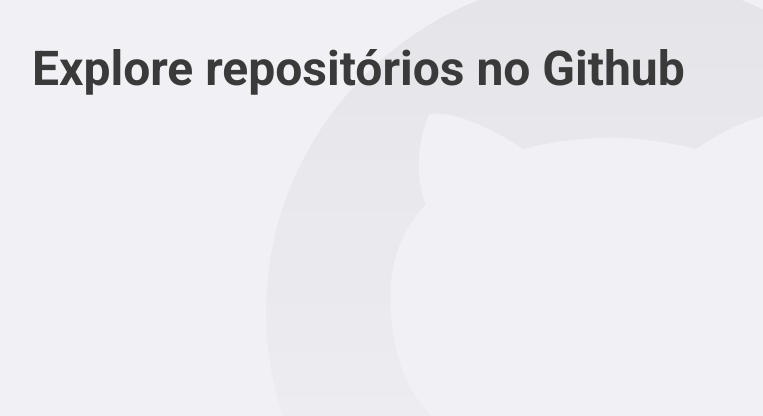
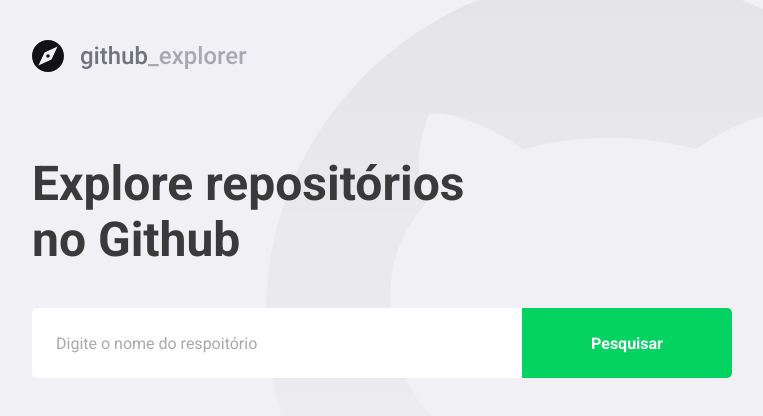
Before and after one commit to Ricnaga/github-projects, a React (Create React App) app: page / in a window 1280 px wide. Shown: the top 416 px of the page, without its empty margins (148-911 px from the left). Built offline with nearby package versions, Linux system fonts and the light colour scheme.

Commit message:
conecting API

```diff
--- a/package.json
+++ b/package.json
@@ -10,8 +10,11 @@
     "@types/node": "^12.0.0",
     "@types/react": "^16.9.53",
     "@types/react-dom": "^16.9.8",
+    "axios": "^0.21.0",
+    "polished": "^4.0.3",
     "react": "^17.0.1",
     "react-dom": "^17.0.1",
+    "react-icons": "^3.11.0",
     "react-router-dom": "^5.2.0",
     "react-scripts": "4.0.0",
     "styled-components": "^5.2.1",
--- a/src/pages/Dashboard/index.tsx
+++ b/src/pages/Dashboard/index.tsx
@@ -1,8 +1,62 @@
-import React from "react";
-import {Title} from './styles'
+import React, {useState, FormEvent} from "react";
+import {FiChevronRight} from 'react-icons/fi'
+import api from '../../services/api'
+
+import {Title, Form, Repositories} from './styles'
+import logoImg from '../../assets/logo.svg'
+import Repository from "../Repository";
+
+interface Repository{
+    full_name: string;
+    description:string;
+    owner:{
+        avatar_url: string;
+        login: string;
+    };
+}
 
 const Dashboard: React.FC = () => {
-    return <Title>Explore repositórios no Github</Title>
+    const [newRepo, setNewRepo] = useState('')
+    const [repositories, setRepositories] = useState<Repository[]>([])
+
+    async function handleAddRepository(event: FormEvent<HTMLFormElement>): Promise<void>{
+        event.preventDefault();
+
+        const response = await api.get(`repos/${newRepo}`)
+        const repository = response.data
+
+        setRepositories([...repositories, repository])
+        setNewRepo('')
+    }
+
+    return (
+        <>
+            <img src={logoImg} alt="Github Explorer"/>
+            <Title>Explore repositórios no Github</Title>
+
+            <Form onSubmit={handleAddRepository}>
+                <input value={newRepo}
+                onChange={(e) => setNewRepo(e.target.value)}
+                placeholder="Digite o nome do respoitório"
+                />
+                <button type="submit">Pesquisar</button>
+            </Form>
+            <Repositories>
+                {repositories.map(repository => (
+                    <a  key={repository.full_name} href="#">
+                        <img src={repository.owner.avatar_url}
+                        alt={repository.owner.login}/>
+                        <div>
+                            <strong>{repository.full_name}</strong>
+                            <p>{repository.description}</p>
+                        </div>
+                        <FiChevronRight size={20}/>
+                    </a>
+                ))}
+
+            </Repositories>
+        </>
+    )
 }
 
 export default Dashboard;
--- a/src/pages/Dashboard/styles.ts
+++ b/src/pages/Dashboard/styles.ts
@@ -1,6 +1,106 @@
 import styled from 'styled-components';
+import {shade} from 'polished';
 
 export const Title = styled.h1 `
-font-size: 48px;
-color:#3A3A3A;
+    font-size: 48px;
+    color:#3A3A3A;
+
+    max-width:450px;
+    line-height:56px;
+
+    margin-top:80px;
 `;
+
+export const Form = styled.form`
+    margin-top:40px;
+    max-width:700px;
+
+    display:flex;
+
+    input{
+        flex:1;
+        height:70px;
+        padding:0 24px;
+        border:0;
+        border-radius: 5px 0 0 5px;
+        color: #3A3A3A;
+
+        &::placeholder{
+            color:#A8A8B3;
+        }
+    }
+
+    button{
+        width:210px;
+        height:70px;
+        background: #04D361;
+        border-radius:0px 5px 5px 0px;
+        border:0;
+        color:#FFF;
+        font-weight:bold;
+        transition: background-color 0.2s;
+
+        &:hover{
+            background:${shade(0.2, '#04D361')}
+        }
+    }
+
+`;
+
+export const Repositories = styled.div`
+margin-top:80px;
+max-width:700px;
+
+a{
+    background:#FFF;
+
+    border-radius:5px;
+
+    width:100%;
+
+    padding:24px;
+
+    text-decoration:none;
+
+    display:block;
+    display:flex;
+    align-items:center;
+
+    transition: transform 0.2s;
+
+    &:hover{
+        transform:translateX(10px);
+    }
+
+    & + a{
+        margin-top:16px;
+    }
+
+    img{
+        width:64px;
+        height:64px;
+        border-radius:50%;
+    }
+
+    div{
+        margin:0 16px;
+        flex:1;
+
+        strong{
+            font-size:20px;
+            color:#3D3D4D;
+        }
+        p{
+            font-size:18px;
+            color:#A8A8B3;
+            margin-top:4px;
+        }
+    }
+
+    svg{
+        margin-left:auto;
+        color:#CBCBD6;
+    }
+
+}
+`;
--- /dev/null
+++ b/src/services/api.ts
@@ -0,0 +1,7 @@
+import axios from 'axios';
+
+const api = axios.create({
+    baseURL: 'https://api.github.com',
+})
+
+export default api;
```
Also changed, not shown: src/assets/logo.svg (added), 1 other file (tests, documents, lock files or other folders).
